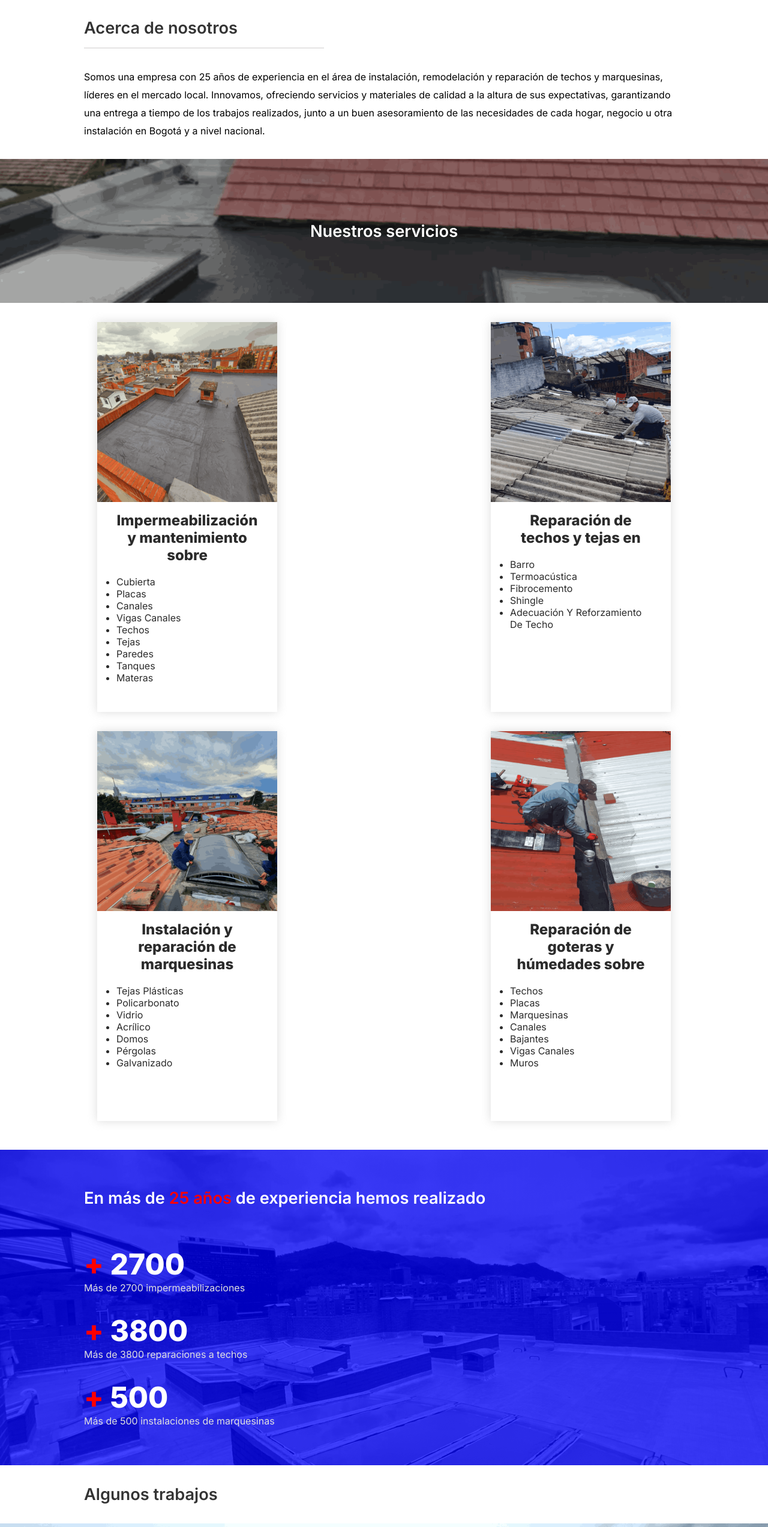
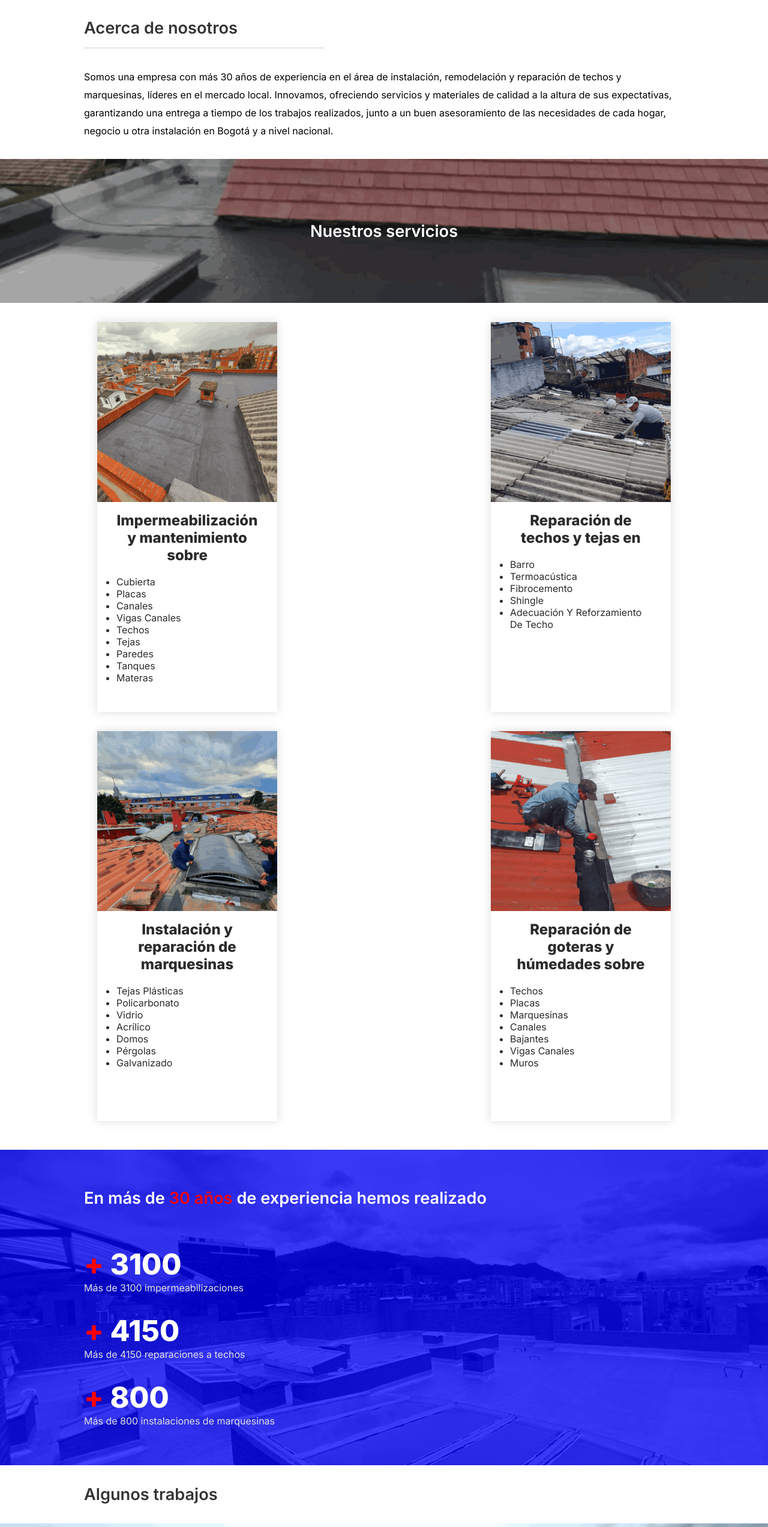
Before and after one commit to solotechosbogota/solotechos, a React (Vite) app: page /#/ in a window 1280 px wide. Shown: the part 1122-3668 px from the top of the page at 60% size. Built offline with nearby package versions, Linux system fonts and the light colour scheme.

Commit message:
ajuste cliente

```diff
--- a/src/components/Home/AboutUs.jsx
+++ b/src/components/Home/AboutUs.jsx
@@ -11,7 +11,7 @@ const AboutUs = () => {
         </div>
         <div className="text">
           <p>
-            Somos una empresa con 25 años de experiencia en el área de
+            Somos una empresa con más 30 años de experiencia en el área de
             instalación, remodelación y reparación de techos y marquesinas,
             líderes en el mercado local. Innovamos, ofreciendo servicios y
             materiales de calidad a la altura de sus expectativas, garantizando
--- a/src/components/Home/GoogleMaps.jsx
+++ b/src/components/Home/GoogleMaps.jsx
@@ -21,6 +21,10 @@ const GoogleMaps = () => {
               {' '}
               <a href="tel: 601 6278562">(+601) 6278562</a>{' '}
             </p>
+            <p>
+              {' '}
+              <a href="tel: 601 4489286">(+601) 4489286</a>{' '}
+            </p>
           </div>
 
           <div className="box">
@@ -28,6 +32,10 @@ const GoogleMaps = () => {
             <p>
               {' '}
               <a href="tel: 313 8127333">313 8127333</a>{' '}
+            </p>
+            <p>
+              {' '}
+              <a href="tel: 320 3496061">320 3496061</a>{' '}
             </p>
           </div>
 
--- a/src/components/Home/Main.jsx
+++ b/src/components/Home/Main.jsx
@@ -105,10 +105,10 @@ const Main = () => {
 
           <div className={`content-2 ${isActive2 && 'active'}`}>
             <h1 className={`${isOpacity2 && 'show-h1'}`}>
-              Más de <span>25 años de experiencia</span>
+              Más de <span>30 años de experiencia</span>
             </h1>
             <p className={`desktop grilla ${isOpacity2 && 'show-p-2'}`}>
-              Contamos con más de 15 años de experiencia en la industria de
+              Contamos con más de 30 años de experiencia en la industria de
               instalación y reparación de todo tipo de techos.
             </p>
           </div>
--- a/src/components/Home/Stats.jsx
+++ b/src/components/Home/Stats.jsx
@@ -6,7 +6,7 @@ const Stats = () => {
     <section className="stats">
       <div className="container-stats grilla">
         <h2 className="subtitulo">
-          En más de <span>25 años</span> de experiencia hemos realizado
+          En más de <span>30 años</span> de experiencia hemos realizado
         </h2>
         {statsInfo.map((stat) => (
           <div key={stat.message} className="box">
--- a/src/shared/Footer.jsx
+++ b/src/shared/Footer.jsx
@@ -9,7 +9,7 @@ const Footer = () => {
         <div className="box">
           <h3>Sobre nosotros</h3>
           <p>
-            Somos una empresa con 25 años de experiencia en el área de
+            Somos una empresa con mas de 30 años de experiencia en el área de
             instalación, remodelación y reparación de techos y marquesinas,
             líderes en el mercado local.
           </p>
@@ -60,6 +60,12 @@ const Footer = () => {
                     (+601) 6278562
                   </a>{' '}
                 </p>
+                <p>
+                  {' '}
+                  <a className="phone" href="tel: 601 4489286">
+                    (+601) 4489286
+                  </a>{' '}
+                </p>
               </footer>
             </div>
 
@@ -70,6 +76,12 @@ const Footer = () => {
                   {' '}
                   <a className="phone" href="tel: 313 8127333">
                     313 8127333
+                  </a>{' '}
+                </p>
+                <p>
+                  {' '}
+                  <a className="phone" href="tel: 320 3496061">
+                    320 3496061
                   </a>{' '}
                 </p>
               </footer>
--- a/src/utils/stats-info.js
+++ b/src/utils/stats-info.js
@@ -1,15 +1,15 @@
 const statsInfo = [
   {
-    stat: 2700,
-    message: 'Más de 2700 impermeabilizaciones',
+    stat: 3100,
+    message: 'Más de 3100 impermeabilizaciones',
   },
   {
-    stat: 3800,
-    message: 'Más de 3800 reparaciones a techos',
+    stat: 4150,
+    message: 'Más de 4150 reparaciones a techos',
   },
   {
-    stat: 500,
-    message: 'Más de 500 instalaciones de marquesinas',
+    stat: 800,
+    message: 'Más de 800 instalaciones de marquesinas',
   },
 ];
 
--- a/src/utils/testimonials-info.js
+++ b/src/utils/testimonials-info.js
@@ -1,8 +1,22 @@
 import ibm from '../assets/testimonial/ibm.png';
 import globalExchange from '../assets/testimonial/global-exchange.png';
 import teleamiga from '../assets/testimonial/teleamiga.png';
+import tiber from '../assets/testimonial/tiber.png';
+import adminsa from '../assets/testimonial/adminsa.jpg';
 
 const testimonialsInfo = [
+  {
+    image: tiber,
+    quote: 'Texto de empresa',
+    name: 'Industrias Tiber',
+    cargo: 'Empresa',
+  },
+  {
+    image: adminsa,
+    quote: 'Texto de empresa.',
+    name: 'Adminsa',
+    cargo: 'Empresa',
+  },
   {
     image: ibm,
     quote:
```
Also changed, not shown: src/components/Home/Contact.jsx (+15 -3 lines), src/assets/testimonial/adminsa.jpg (added), src/assets/testimonial/tiber.png (added).
